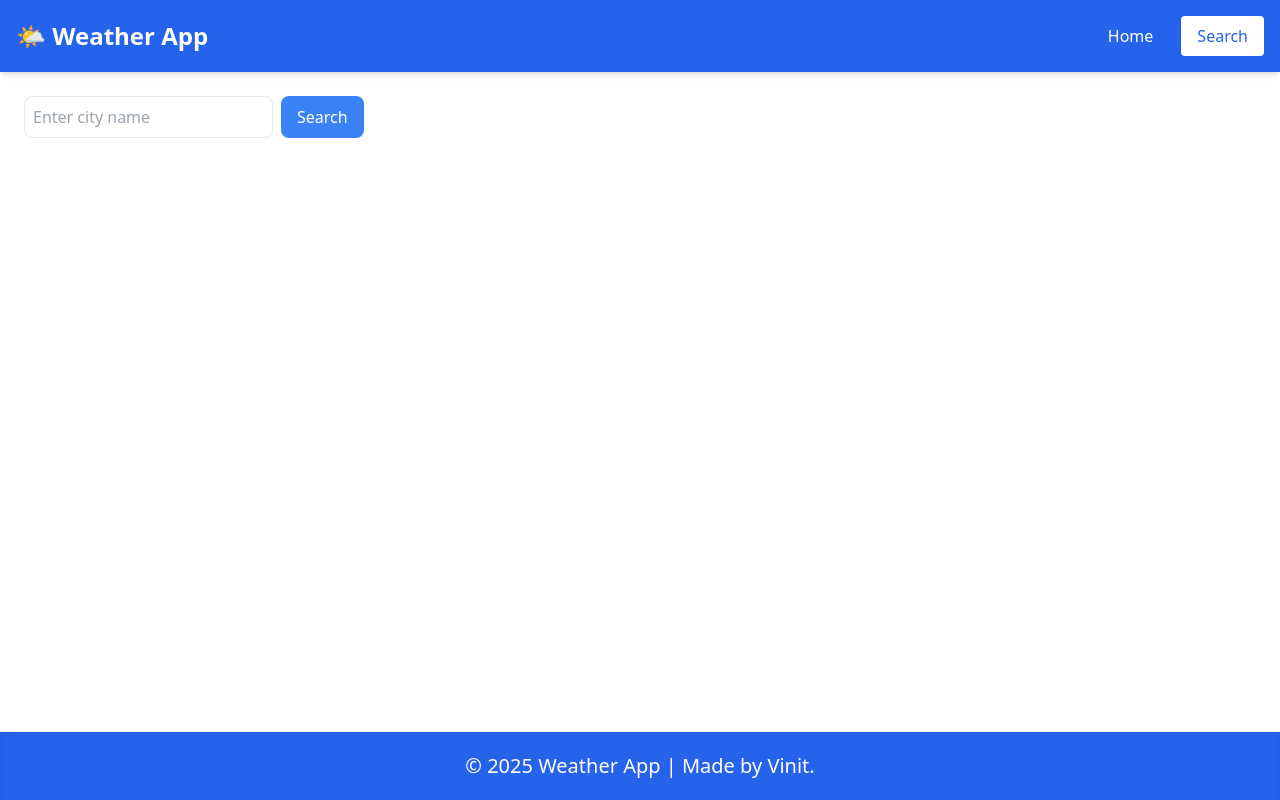
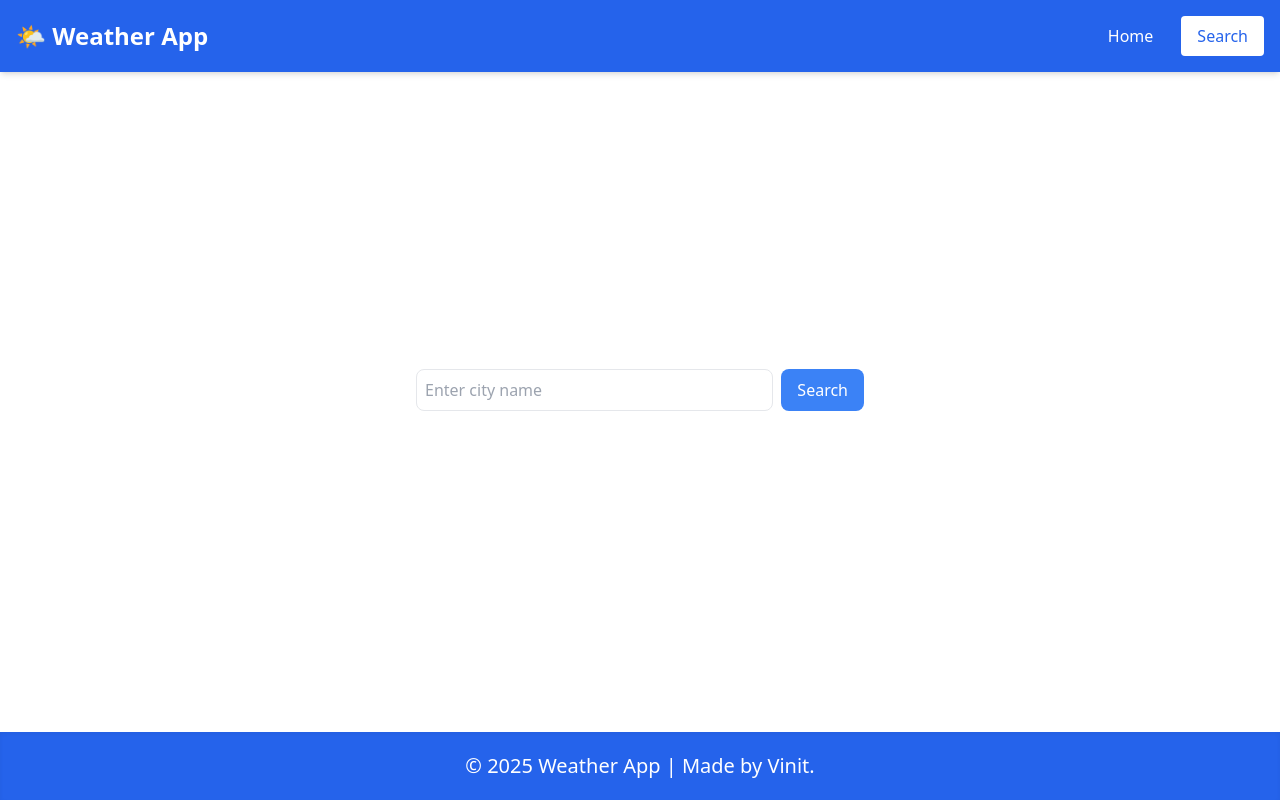
Before and after one commit to Vinitsaini99/Weather-Forecaast-App, a React (Vite) app: page / in a window 1280 px wide. Both pictures are taken after a click on the button "Search". Built offline with nearby package versions, Linux system fonts and the light colour scheme.

Commit message:
Update SearchScreen.jsx

```diff
--- a/src/pages/SearchScreen.jsx
+++ b/src/pages/SearchScreen.jsx
@@ -29,10 +29,10 @@
   };
 
   return (
-    <div className="flex flex-col min-h-full items-center justify-start px-4 py-6 sm:px-6">
-
-      <div className="w-full max-w-sm sm:max-w-md mb-6">
-        <div className="flex gap-2">
+    <div className="flex flex-col flex-1 w-full items-center justify-center px-4 py-6 sm:px-6">
+      <div className="w-full flex justify-center mb-6">
+        <div className="w-full max-w-md">
+          <div className="flex gap-2">
           <input
             type="text"
             className="border rounded-lg p-2 flex-1 text-sm sm:text-base"
@@ -46,14 +46,17 @@
           >
             Search
           </button>
+          </div>
+          {error && <p className="text-red-500 mt-2 text-sm">{error}</p>}
         </div>
-        {error && <p className="text-red-500 mt-2 text-sm">{error}</p>}
       </div>
 
 
-      <div className="w-full max-w-sm sm:max-w-md space-y-6">
-        <WeatherCard weather={weather} />
-        <Forecast forecast={forecast} />
+      <div className="w-full flex justify-center">
+        <div className="w-full max-w-3xl space-y-6">
+          <WeatherCard weather={weather} />
+          <Forecast forecast={forecast} />
+        </div>
       </div>
     </div>
   );
```
